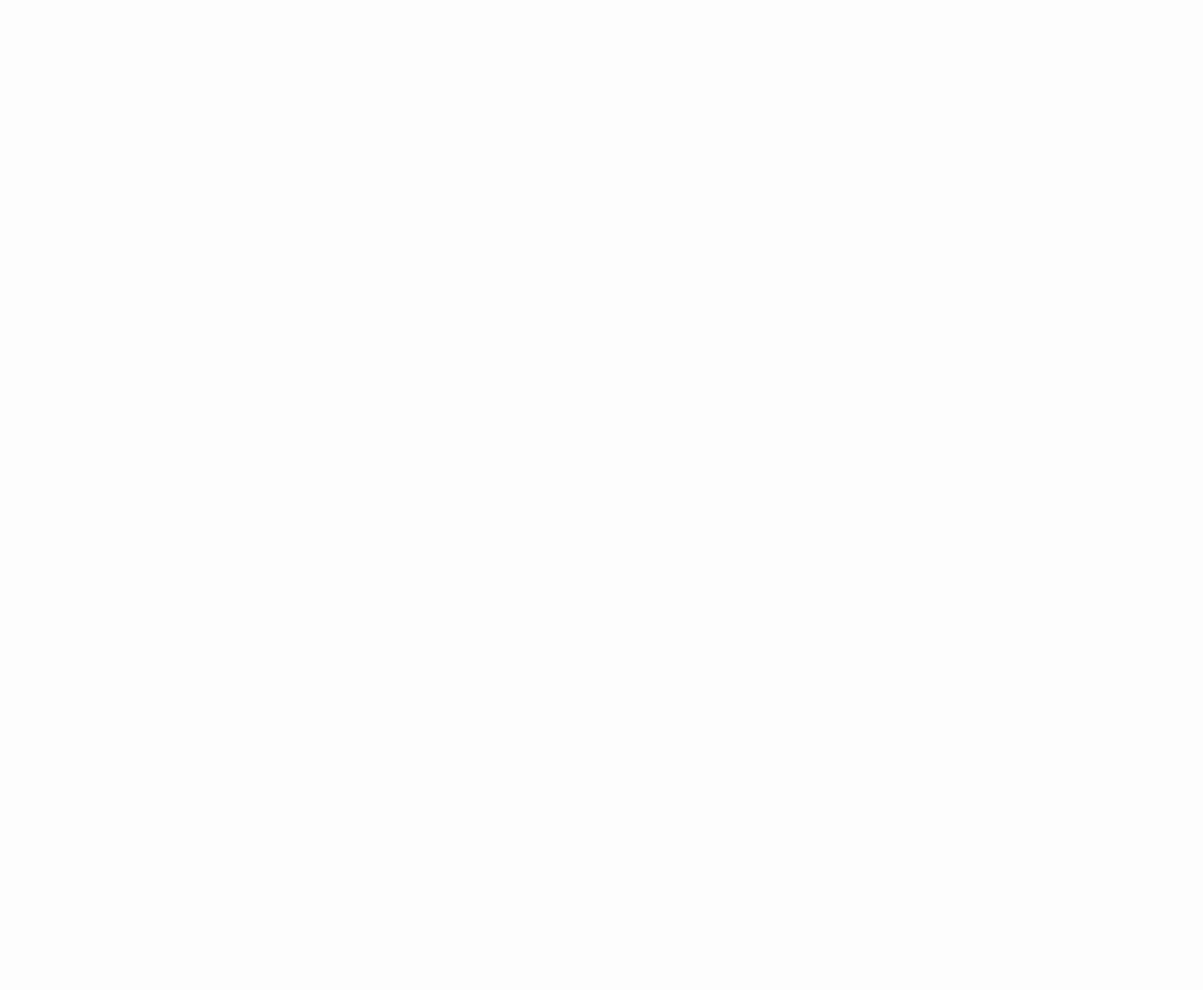
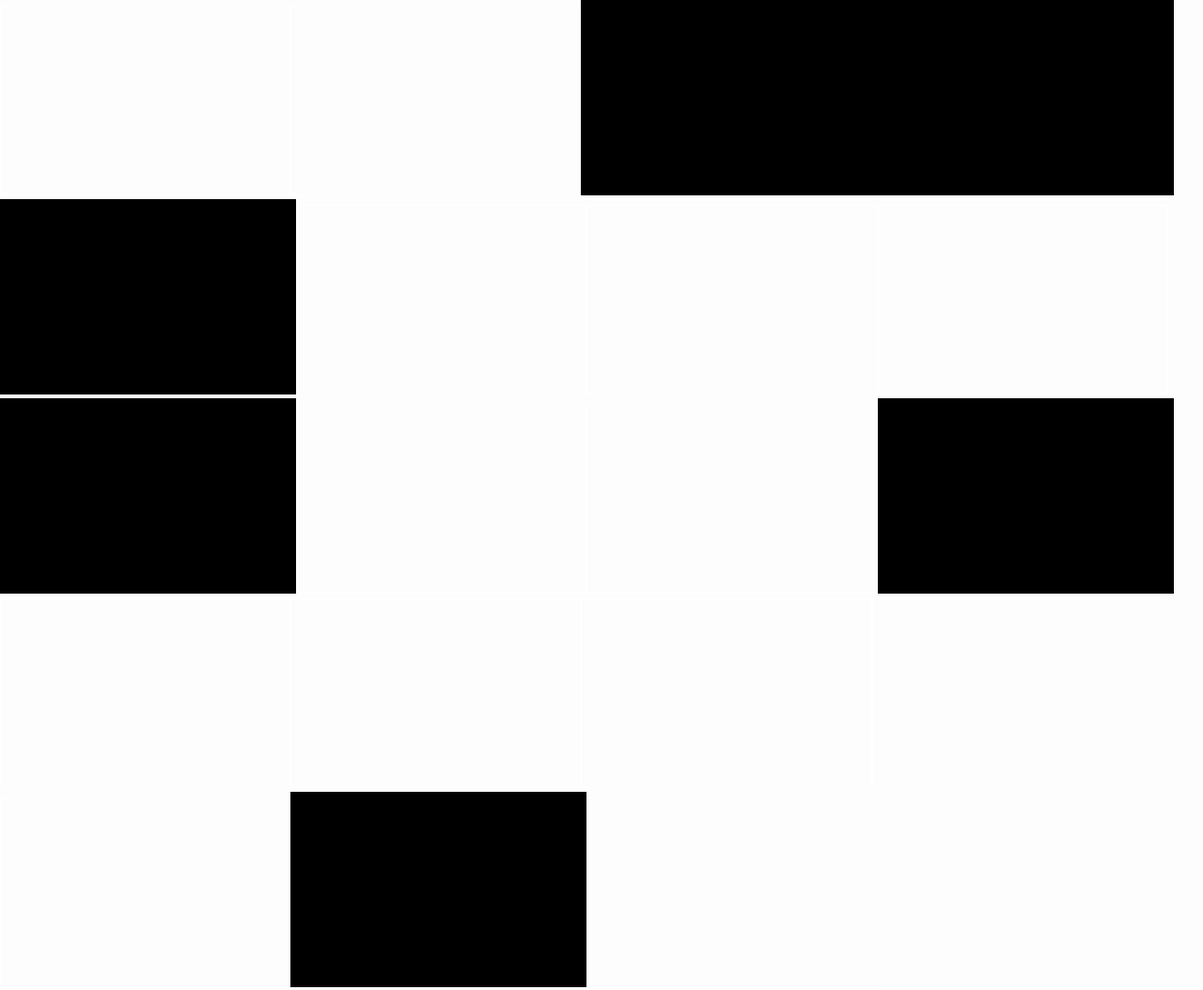
Before and after one commit to hongbojing/day31, a website: page builds/development/index.html in a window 1280 px wide. Shown: the whole page at 94% size. Before the commit the page ends 800 px from the top, so only its background shows below. Drawn offline with Linux system fonts and the light colour scheme.

Commit message:
day31 dev finished

```diff
--- a/builds/development/css/anotherstyle.css
+++ b/builds/development/css/anotherstyle.css
@@ -33,3 +33,18 @@
     width: 60%;
     border: #F2773F solid;
 }
+.areaWhite{
+    display: inline-block;
+    width: 24%;
+    height: 200px;
+    border: 1px solid #fff;
+    margin: 0 auto;
+}
+.areaBlack{
+    display: inline-block;
+    width: 24%;
+    height: 200px;
+    border: 4px solid black;
+    margin: 0 auto;
+    background: #000;
+}
--- a/builds/development/index.html
+++ b/builds/development/index.html
@@ -5,9 +5,20 @@
   <title>day #</title>
   <link rel="stylesheet" href="css/myStyle.css">
   <link rel="stylesheet" href="css/anotherstyle.css">
+  <script src="js/lib/angular/angular.min.js"></script>
+  <script src="js/lib/angular/app.js"></script>
 </head>
-<body>
+<body ng-app="myApp">
 
+<div ng-controller="RandomController">
+  <div ng-repeat="num in randomArray track by $index"
+    ng-class="{areaBlack:num > 15, areaWhite: num <=15}"
+  >
+<!--
+https://docs.angularjs.org/error/ngRepeat/dupes?p0=num%20in%20randomArray&p1=number:13
+ -->
+  </div>
+</div>
 
 </body>
 </html>
--- /dev/null
+++ b/builds/development/js/lib/angular/app.js
@@ -0,0 +1,9 @@
+angular.module('myApp',[])
+.controller('RandomController',function($scope){
+  $scope.lengthNum=Math.floor((Math.random()*10)+10);
+  $scope.randomArray=new Array($scope.lengthNum);
+  for(var i=0;i<$scope.randomArray.length;i++){
+    $scope.randomArray[i]=Math.floor((Math.random()*10)+10);
+  }
+
+});
```
